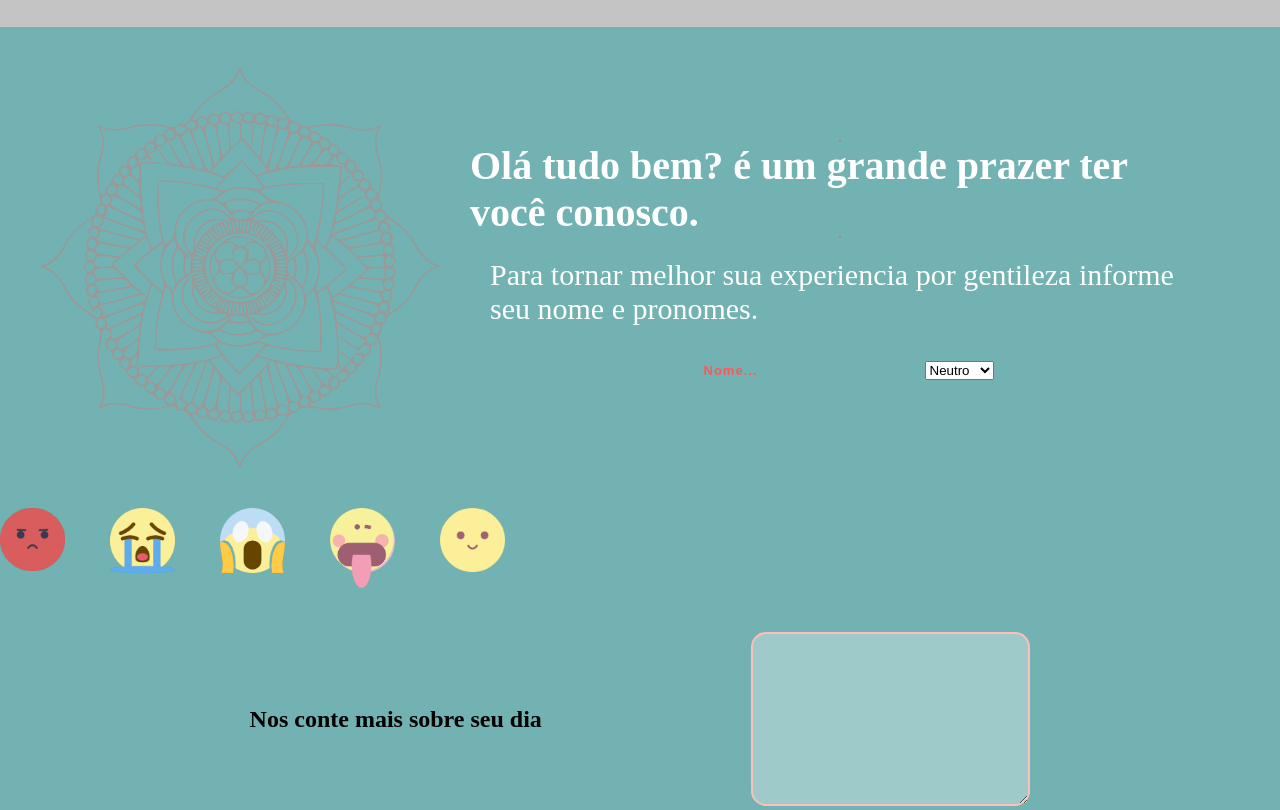
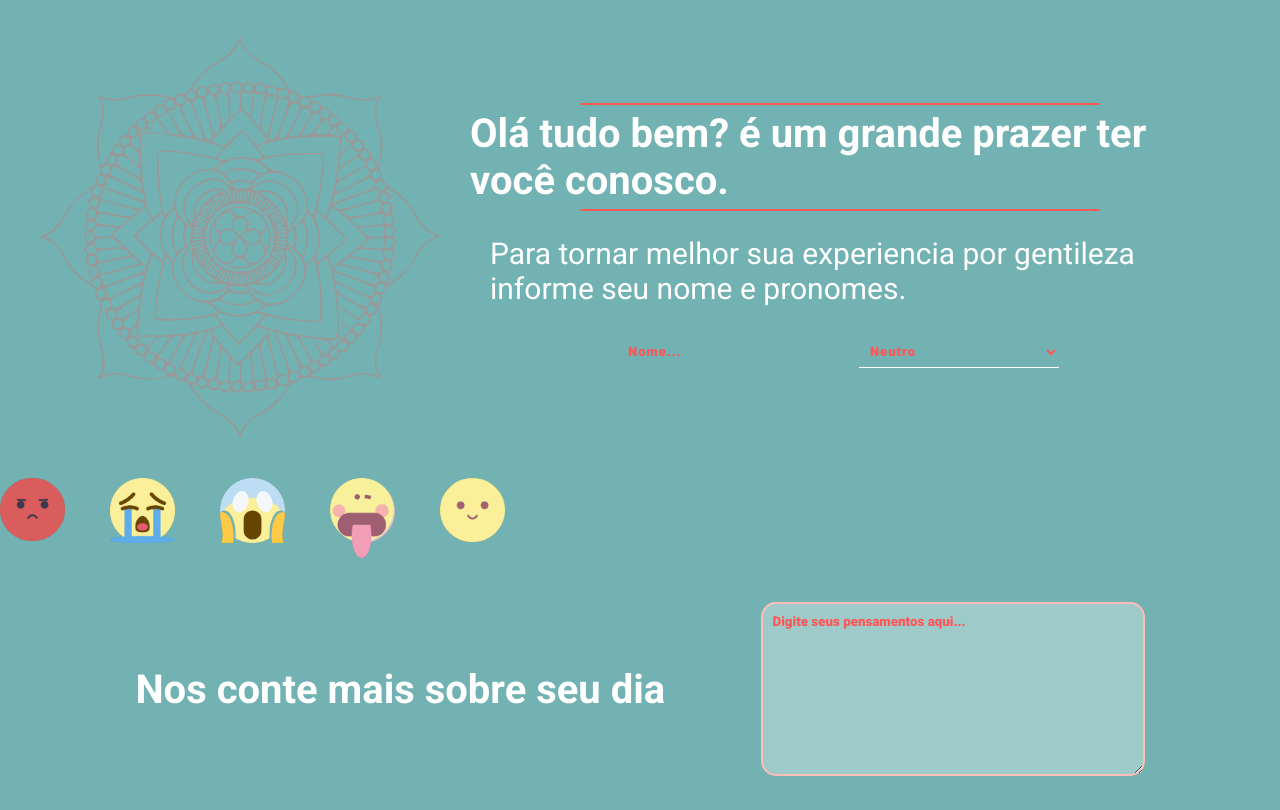
Before and after one commit to TH-ThiagoAlves/Divertidamente, a website: page index.html in a window 1280 px wide. Shown: the part 647-1457 px from the top of the page. Drawn offline with Linux system fonts and the light colour scheme.

Commit message:
altera header

```diff
--- a/index.html
+++ b/index.html
@@ -5,6 +5,9 @@
   <meta http-equiv="X-UA-Compatible" content="IE=edge">
   <meta name="viewport" content="width=device-width, initial-scale=1.0">
   <title>Divertidamente</title>
+  <link rel="preconnect" href="https://fonts.googleapis.com">
+<link rel="preconnect" href="https://fonts.gstatic.com" crossorigin>
+<link href="https://fonts.googleapis.com/css2?family=Open+Sans:wght@300&family=Roboto:ital,wght@0,100;0,400;0,700;0,900;1,300&display=swap" rel="stylesheet">
   <link rel="stylesheet" href="style.css">
   <script src="script.js" defer></script>
 </head>
@@ -59,7 +62,7 @@
 
         <section class="diary">
             <h2>Nos conte mais sobre seu dia</h2>
-            <textarea name="diary" id="diary" cols="30" rows="10"></textarea>
+            <textarea name="diary" id="diary" cols="30" rows="10" placeholder="Digite seus pensamentos aqui..."></textarea>
         </section>
     </main>
 
--- a/style.css
+++ b/style.css
@@ -9,6 +9,8 @@
 * {
     margin: 0;
     padding: 0;
+/*     font-family: 'Open Sans', sans-serif; */
+    font-family: 'Roboto', sans-serif;
 }
 
 header {
@@ -20,17 +22,13 @@ header {
 }
 
 .logo img{
-    width: 100px;
+    width: 70px;
 }
 
 .title {
     color: var(--icones);
     font-size: 30px;
 }
-
-/* .navBar img {
-
-} */
 
 .banner {
     display: flex;
@@ -61,6 +59,8 @@ main {
 }
 
 hr {
+    width: 70%;
+    margin: 5px;
     border: 1px solid var(--constraste);
     border-radius: 10px;
 }
@@ -100,12 +100,18 @@ hr {
     align-items: center;
     padding: 40px;
 }
+.diary h2 {
+    color: white;
+    font-size: 40px;
+}
+
 .diary textarea {
     background-color: rgba(255, 255, 255, 0.315);
     border: 2px solid var(--icones);
     border-radius: 15px;
     padding: 10px;
     color: white;
+    width: 30%;
 }
 
 input {
@@ -121,10 +127,23 @@ hr {
     margin: 10px;
 }
 
-
 ::-webkit-input-placeholder {
     color: #FF5757;
     font-weight: 900;
+}
+
+select {
+    width: 200px;
+    padding: 7px;
+    letter-spacing: 1px;
+    color: var(--constraste);
+    font-weight: 900;
+    font-size: 13px;
+    border: none;
+    background-color: transparent ;
+    border-bottom: 1px solid rgb(255, 255, 255);
+
+    margin: 10px;
 }
 
 
```
Lines whose indentation alone changed are shown as unchanged.
